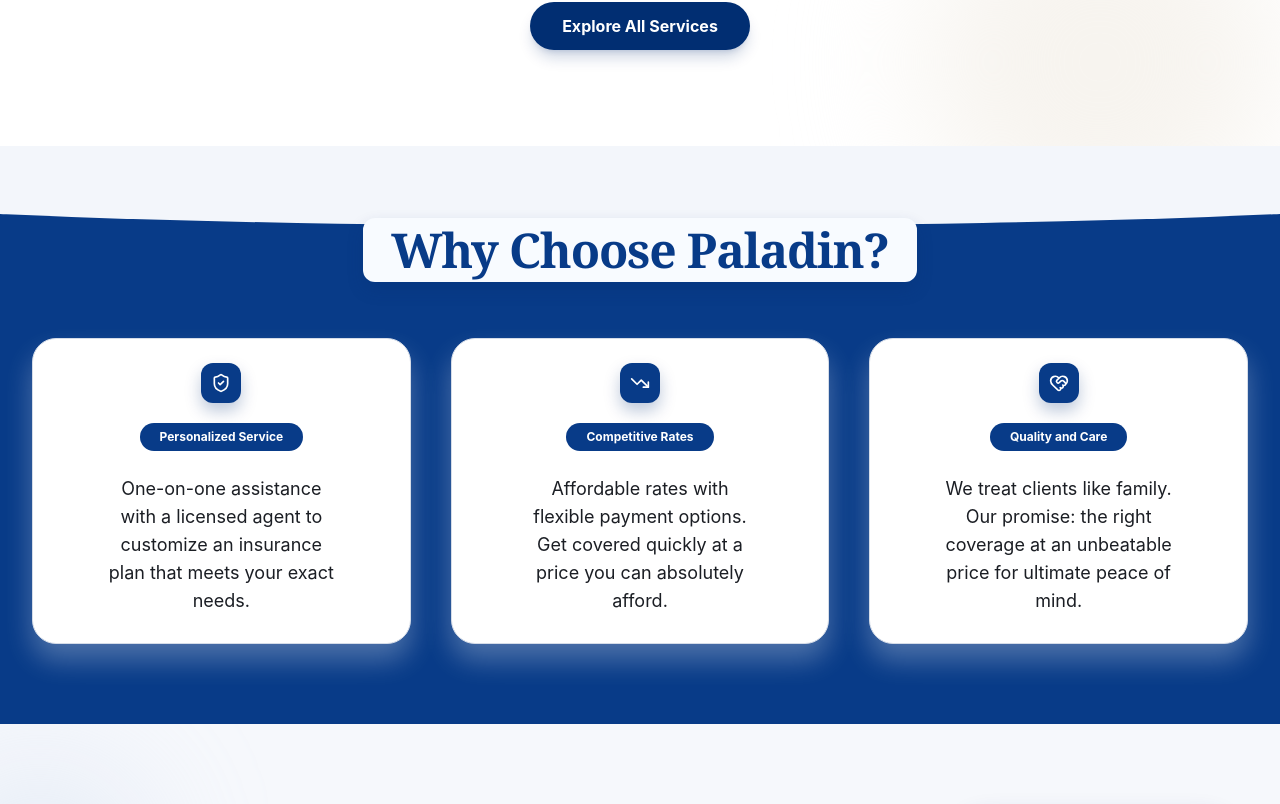
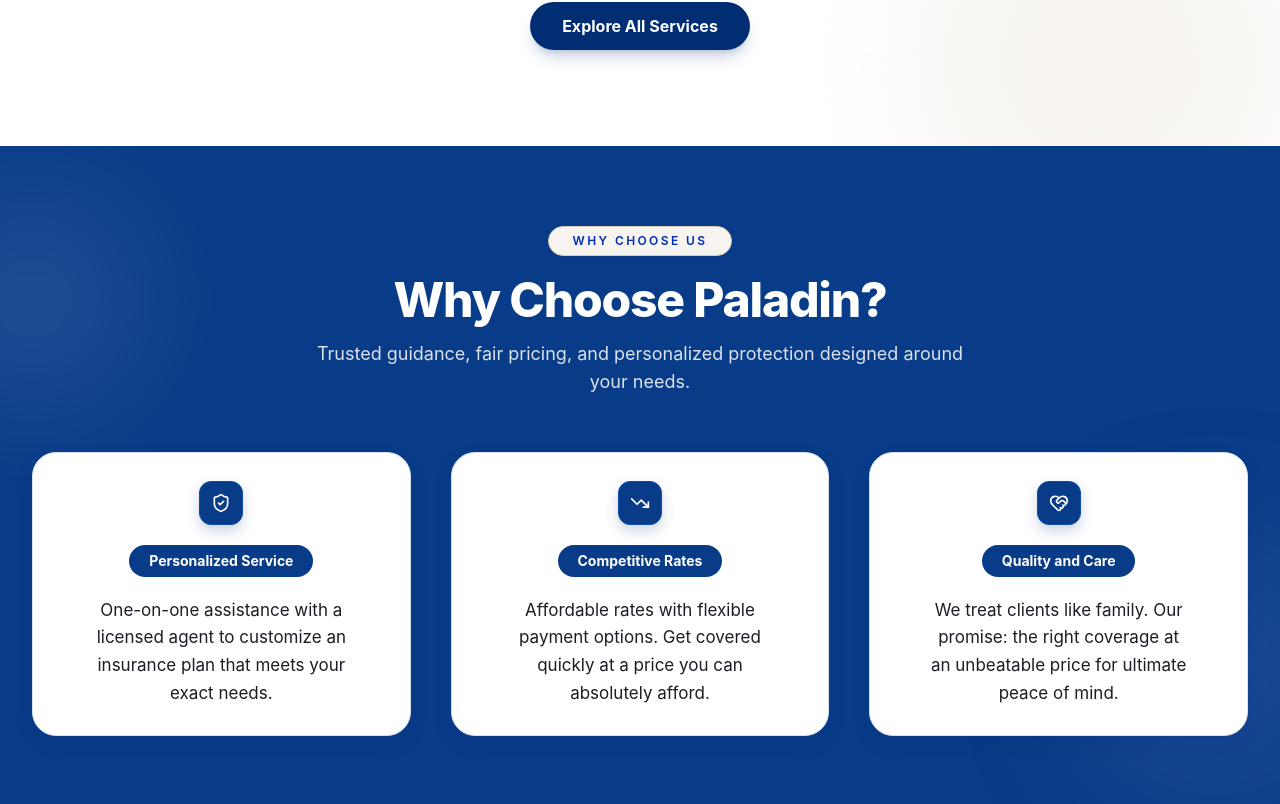
Before and after one commit to lanzashlee/Paladin-, a React (Create React App) app in the folder frontend/: page / in a window 1280 px wide. Shown: the part 4916-5720 px from the top of the page. Built offline with nearby package versions, Linux system fonts and the light colour scheme; no server answers.

Commit message:
Enhanced UI

```diff
--- a/frontend/src/components/WhyChooseUs.js
+++ b/frontend/src/components/WhyChooseUs.js
@@ -21,29 +21,35 @@
 
 function WhyChooseUs() {
   return (
-    <section id="why-choose-paladin" className="relative overflow-hidden bg-[#083b88] pb-16 pt-24 md:pb-20 md:pt-28">
-      <div className="pointer-events-none absolute left-1/2 top-0 z-0 h-16 w-[140%] -translate-x-1/2 rounded-b-[100%] bg-[#f3f6fb] md:h-20" />
-
+    <section id="why-choose-paladin" className="relative overflow-hidden bg-[#083b88] py-16 md:py-20">
+      <div className="pointer-events-none absolute -left-20 top-10 h-56 w-56 rounded-full bg-white/10 blur-3xl" />
+      <div className="pointer-events-none absolute -right-16 bottom-6 h-64 w-64 rounded-full bg-[#4f79bf]/25 blur-3xl" />
       <div className="relative z-10 mx-auto w-full max-w-7xl px-5 md:px-8">
-        <div className="-mt-8 text-center md:-mt-10">
-          <h2 className="inline-flex rounded-xl bg-[#f8fbff] px-7 py-2 text-3xl font-bold tracking-tight text-[#083b88] shadow-[0_8px_16px_rgba(1,46,114,0.24)] md:text-5xl md:font-semibold md:font-serif">
+        <div className="text-center">
+          <p className="inline-flex items-center rounded-full border border-[#d8cbb8] bg-[#F7F4EF] px-6 py-1.5 text-xs font-semibold uppercase tracking-[0.2em] text-[#002DB5] shadow-sm">
+            Why Choose Us
+          </p>
+          <h2 className="mt-5 text-3xl font-extrabold tracking-tight text-white md:text-5xl">
             Why Choose Paladin?
           </h2>
+          <p className="mx-auto mt-4 max-w-2xl text-base leading-relaxed text-white/85 md:text-lg">
+            Trusted guidance, fair pricing, and personalized protection designed around your needs.
+          </p>
         </div>
 
         <div className="mt-12 grid grid-cols-1 gap-7 md:mt-14 md:grid-cols-3 md:gap-10">
           {reasons.map((r, i) => (
             <article
               key={i}
-              className="rounded-3xl border border-[#d5dce8] bg-white px-7 pb-7 pt-6 text-center shadow-[0_16px_28px_rgba(255,255,255,0.28)]"
+              className="rounded-3xl border border-[#d8e0ee] bg-white px-7 pb-7 pt-7 text-center shadow-[0_8px_18px_rgba(1,46,114,0.14)] transition-all duration-200 hover:-translate-y-1 hover:border-[#c9d6ea] hover:shadow-[0_12px_24px_rgba(1,46,114,0.18)]"
             >
-              <div className="mx-auto flex h-10 w-10 items-center justify-center rounded-xl bg-[#083b88] shadow-[0_8px_16px_rgba(1,46,114,0.26)]">
+              <div className="mx-auto flex h-11 w-11 items-center justify-center rounded-xl border border-[#0d4ca8] bg-[#083b88] shadow-[0_6px_14px_rgba(1,46,114,0.2)]">
                 {r.icon}
               </div>
-              <p className="mx-auto mt-5 inline-flex rounded-full bg-[#083b88] px-5 py-1.5 text-xs font-bold text-white">
+              <p className="mx-auto mt-5 inline-flex rounded-full bg-[#083b88] px-5 py-1.5 text-sm font-bold text-white">
                 {r.title}
               </p>
-              <p className="mx-auto mt-6 max-w-[240px] text-[17px] leading-relaxed text-[#1b1e24] md:text-lg">
+              <p className="mx-auto mt-5 max-w-[265px] text-base leading-relaxed text-[#1b1e24] md:text-[17px]">
                 {r.desc}
               </p>
             </article>
--- a/frontend/src/pages/Contact.js
+++ b/frontend/src/pages/Contact.js
@@ -390,7 +390,10 @@
 
           <div className="relative z-10 mx-auto max-w-7xl">
             <div className="mx-auto max-w-3xl text-center">
-              <h2 className="text-4xl md:text-5xl font-extrabold text-[#012E72] tracking-tight">
+              <p className="inline-flex items-center rounded-full border border-[#d8cbb8] bg-[#F7F4EF] px-6 py-1.5 text-xs font-semibold uppercase tracking-[0.2em] text-[#002DB5] shadow-sm">
+                Quick Actions
+              </p>
+              <h2 className="mt-5 text-4xl md:text-5xl font-extrabold text-[#012E72] tracking-tight">
                 How can we help you today?
               </h2>
               <p className="mt-6 text-lg text-[#010407]/80 leading-relaxed">
```
